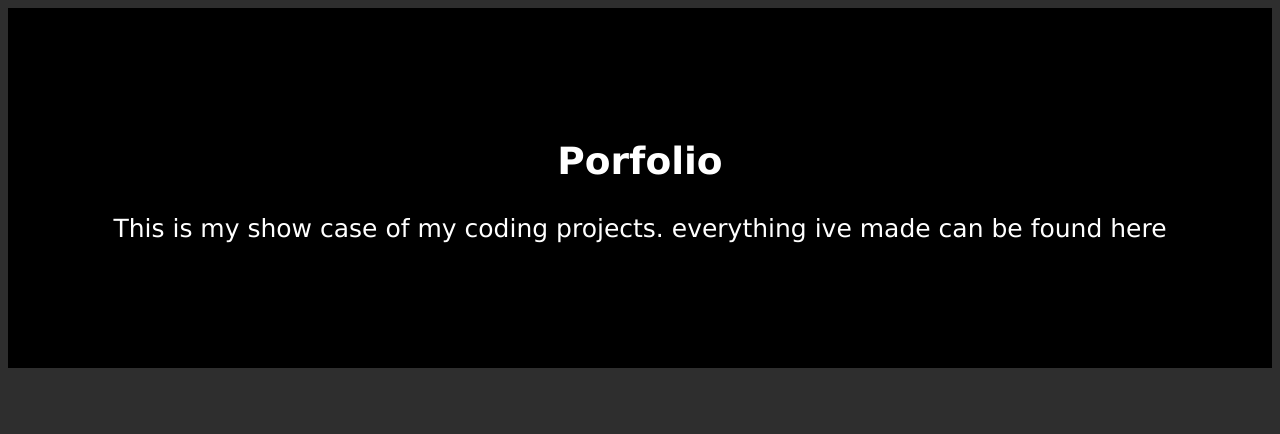
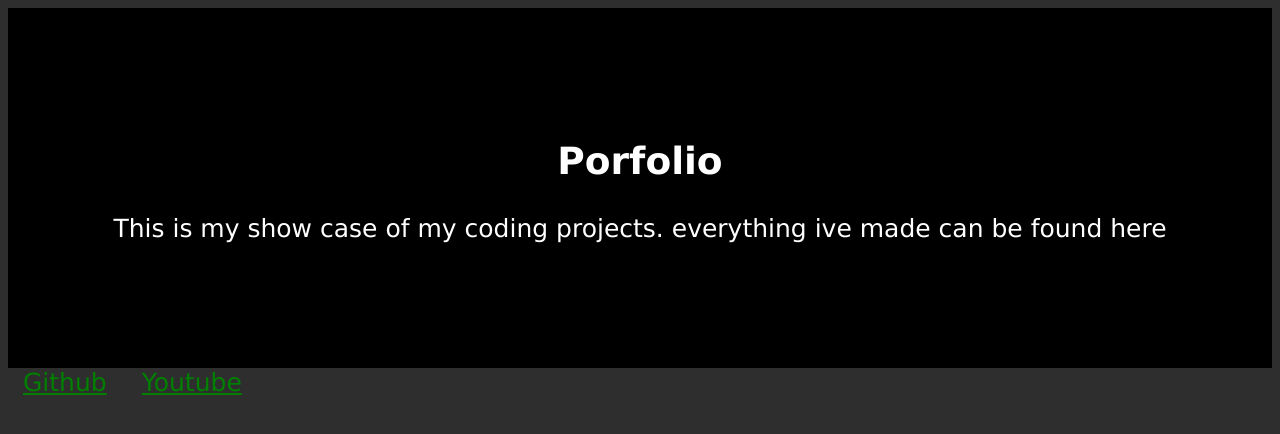
Before and after one commit to Jarm421/Jarm421.github.io, a plain HTML site: page index.html in a window 1280 px wide. Drawn offline with Linux system fonts and the light colour scheme.

Commit message:
Update index.html

```diff
--- a/index.html
+++ b/index.html
@@ -18,6 +18,15 @@ header {
   text-align: center;
   font-size: 25px;
 }
+nav {
+  a:link {
+  color: green;
+  background-color: transparent;
+  text-decoration: bold;
+  padding-left: 15px;
+  padding-right: 15px;
+  font-size: 25px;
+}}
 </style>
 </head>
 <body>
@@ -26,7 +35,10 @@ header {
   <h2>Porfolio</h2>
   <p>This is my show case of my coding projects. everything ive made can be found here</p>
 </header>
-
+<nav>
+  <a href="https://jarm421.github.io">Github</a>
+  <a href="https://www.youtube.com/@tasbean6773">Youtube</a>
+</nav>
 
 </body>
 </html>
```
